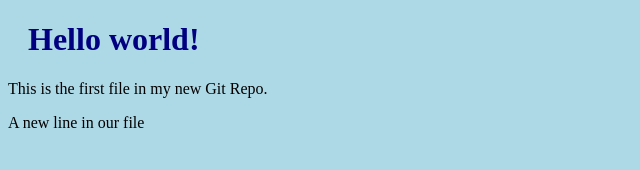
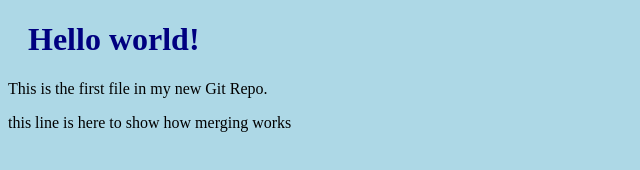
Before and after one commit to Roma-Boy/gaz_prom, a plain HTML site: page index.html in a window 1280 px wide. Shown: the whole page, without its empty margins (0-640 px from the left). Drawn offline with Linux system fonts and the light colour scheme.

Commit message:
update index.html with emergensy fix

```diff
--- a/index.html
+++ b/index.html
@@ -8,7 +8,8 @@
 
 <h1>Hello world!</h1>
 <p>This is the first file in my new Git Repo.</p>
-<p>A new line in our file</p>
+<p>this line is  here to show how merging works</p>
+
 
 </body>
 </html>
```
